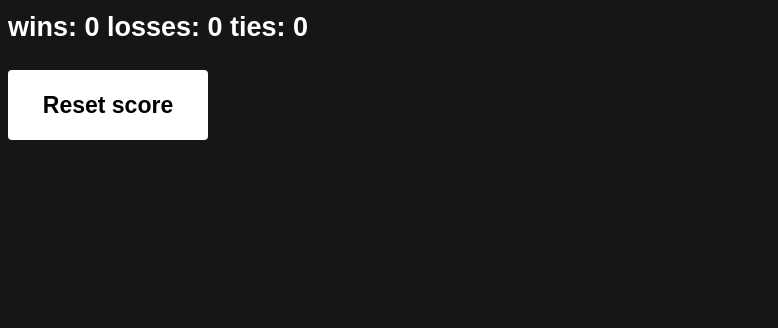
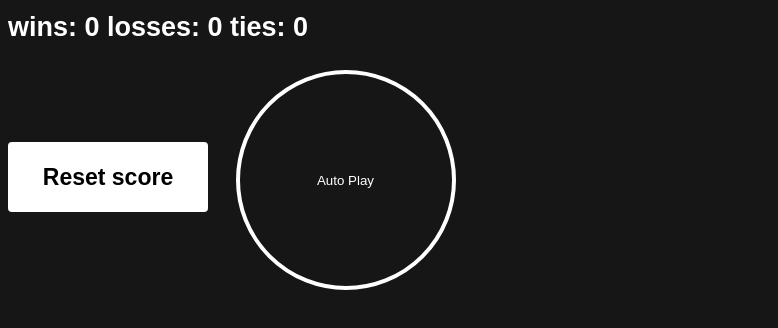
Before and after one commit to k0ct0pka/rpsProject, a plain HTML site: page index.html in a window 1280 px wide. Shown: the part 452-780 px from the top of the page, without its empty margins (0-778 px from the left). Drawn offline with Linux system fonts and the light colour scheme.

Commit message:
Update index.html

```diff
--- a/index.html
+++ b/index.html
@@ -50,6 +50,7 @@
     ">
       Reset score
     </button>
+          <button class="auto-play" onclick="autoPlay();">Auto Play</button>
     <script src="script.js">
     </script>
 </body>
```
